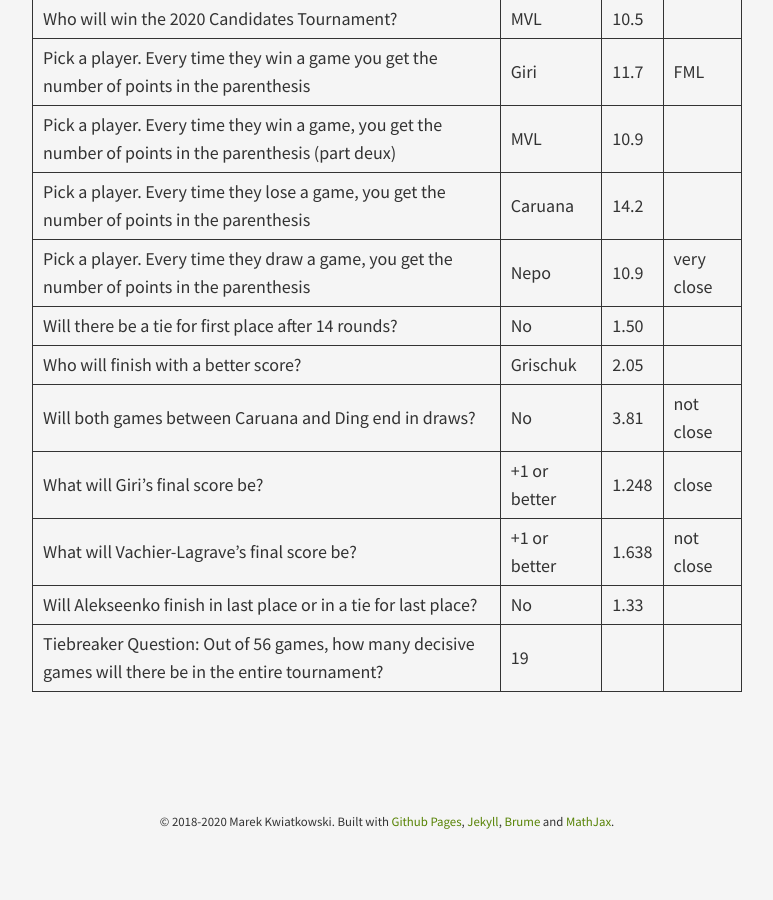
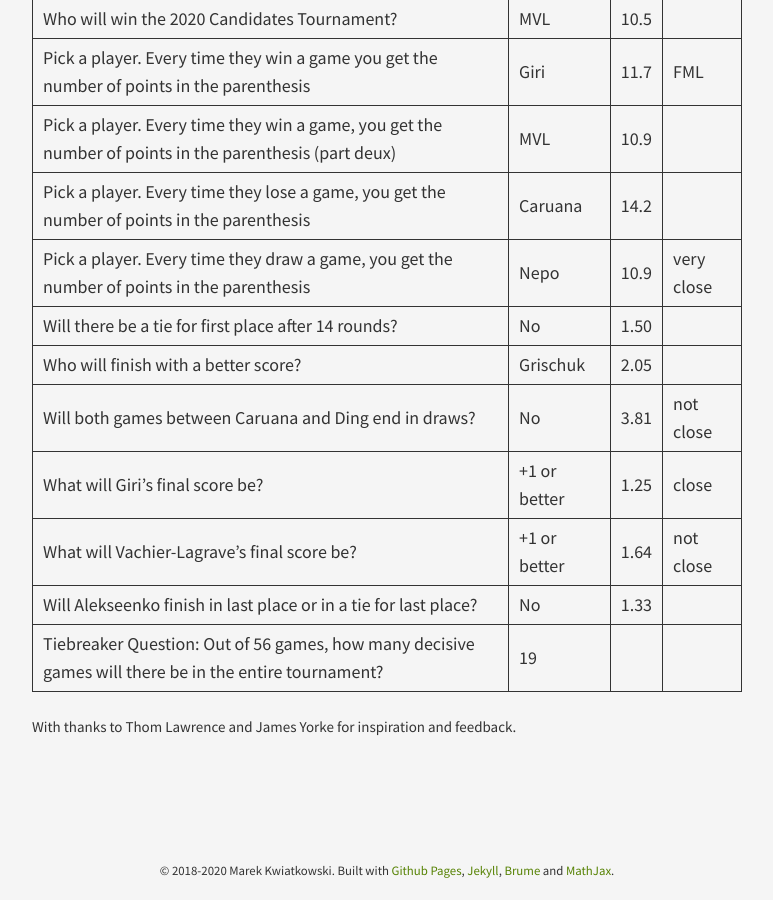
Before and after one commit to huffyhenry/huffyhenry.github.io, a Jekyll site: the page built from _posts/2020-03-13-candidates.md, in a window 1280 px wide and 900 px high, scrolled down 5871 px. Shown: the whole window, without its empty margins (253-1026 px from the left). Built offline with Jekyll 4.4.1, drawn with Linux system fonts in a browser that asks for light colours; before the commit the page ends 6722 px from its top, so only the background shows below that.

Commit message:
Light edits

```diff
--- a/_posts/2020-03-13-candidates.md
+++ b/_posts/2020-03-13-candidates.md
@@ -196,7 +196,11 @@ expected points:
 | Will there be a tie for first place after 14 rounds? | No | 1.50 |
 | Who will finish with a better score? | Grischuk | 2.05
 | Will both games between Caruana and Ding end in draws? | No | 3.81 | not close
-| What will Giri's final score be? | +1 or better | 1.248 | close
-| What will Vachier-Lagrave's final score be? | +1 or better | 1.638 | not close
+| What will Giri's final score be? | +1 or better | 1.25 | close
+| What will Vachier-Lagrave's final score be? | +1 or better | 1.64 | not close
 | Will Alekseenko finish in last place or in a tie for last place? | No | 1.33
 | Tiebreaker Question: Out of 56 games, how many decisive games will there be in the entire tournament? | 19 |
+
+<small>
+With thanks to Thom Lawrence and James Yorke for inspiration and feedback.
+</small>
```
